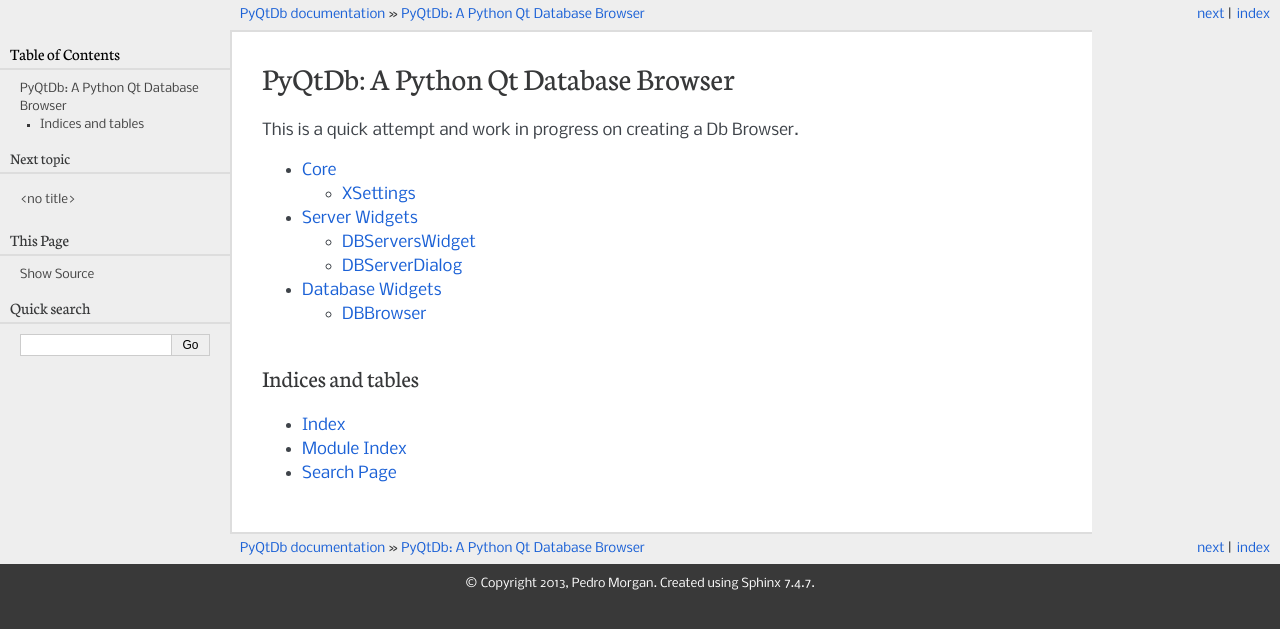
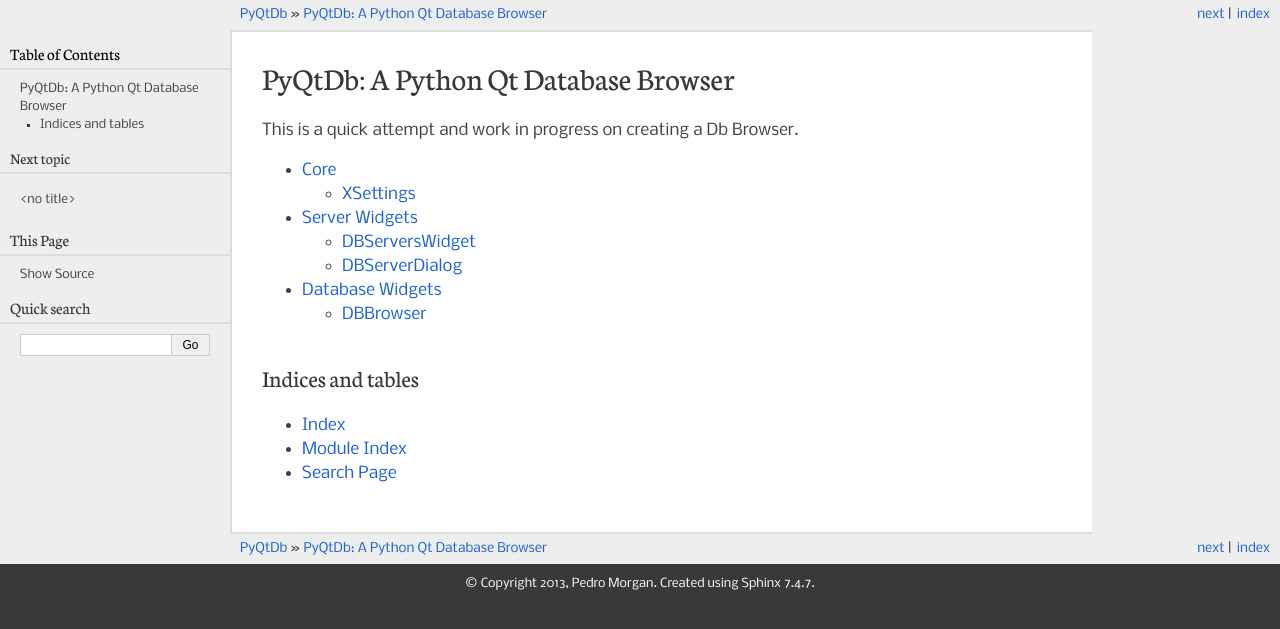
Before and after one commit to pedromorgan/PyQtDb, a Sphinx documentation site: the page built from docs/index.rst, in a window 1280 px wide. Shown: the top 629 px of the page. Built offline with Sphinx 7.4.7, drawn with Linux system fonts in a browser that asks for light colours; formulas are drawn with MathJax 3; the version number could not be read and is left out; part of the change alters nothing that is shown.

```diff
--- a/docs/conf.py
+++ b/docs/conf.py
@@ -27,45 +27,33 @@ from pyqtdb import __VERSION__
 
 
 
-class Mock(object):
-    """
-    Mock modules.
-
-    Taken from
-    http://read-the-docs.readthedocs.org/en/latest/faq.html#i-get-import-errors-on-libraries-that-depend-on-c-modules
-    with some slight changes.
-    """
-
-    @classmethod
-    def mock_modules(cls, *modules):
-        for module in modules:
-            sys.modules[module] = cls()
-
+class MockX(object):
     def __init__(self, *args, **kwargs):
         pass
 
     def __call__(self, *args, **kwargs):
-        return self.__class__()
+        return Mock()
 
-    def __getattr__(self, attribute):
-        if attribute in ('__file__', '__path__'):
-            return os.devnull
+    @classmethod
+    def __getattr__(cls, name):
+        if name in ('__file__', '__path__'):
+            return '/dev/null'
+        elif name[0] == name[0].upper():
+            mockType = type(name, (), {})
+            mockType.__module__ = __name__
+            return mockType
         else:
-            # return the *class* object here.  Mocked attributes may be used as
-            # base class in pyudev code, thus the returned mock object must
-            # behave as class, or else Sphinx autodoc will fail to recognize
-            # the mocked base class as such, and "autoclass" will become
-            # meaningless
-            return self.__class__
+            return MockX()
 
 
 
-"""
+
 MOCK_MODULES = ['PyQt4', 'PyQt4.QtCore', 'PyQt4.QtGui', 'PyQt4.QtSql', 'QtCore', 'QtGui', 'QtSql', 'QtCore.QSettings', 'QtGui.QMainWindow']
+print "MOCK_MODULES", MOCK_MODULES
+
 for mod_name in MOCK_MODULES:
-    sys.modules[mod_name] = Mock()
-"""
-Mock.mock_modules('PyQt4', 'PyQt4.QtCore', 'PyQt4.QtGui', 'PyQt4.QtSql', 'QtCore', 'QtGui', 'QtSql', 'QtCore.QSettings', 'QtGui.QMainWindow')
+    sys.modules[mod_name] = MockX()
+#Mock.mock_modules('PyQt4', 'PyQt4.QtCore', 'PyQt4.QtGui', 'PyQt4.QtSql', 'QtCore', 'QtGui', 'QtSql', 'QtCore.QSettings', 'QtGui.QMainWindow')
 
 
 # -- General configuration -----------------------------------------------------
@@ -154,7 +142,7 @@ html_theme = 'pyramid'
 
 # The name for this set of Sphinx documents.  If None, it defaults to
 # "<project> v<release> documentation".
-#html_title = None
+html_title = "PyQtDb"
 
 # A shorter title for the navigation bar.  Default is the same as html_title.
 #html_short_title = None
```
